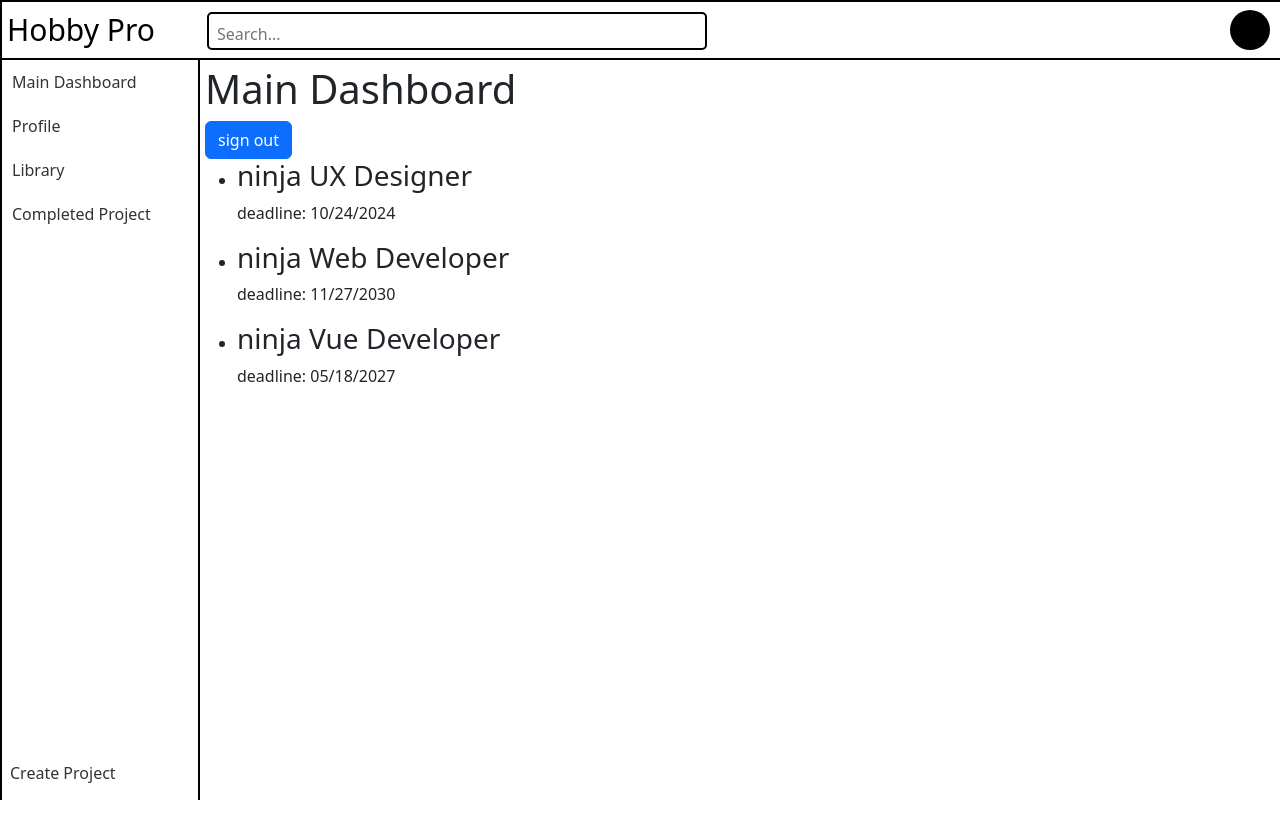
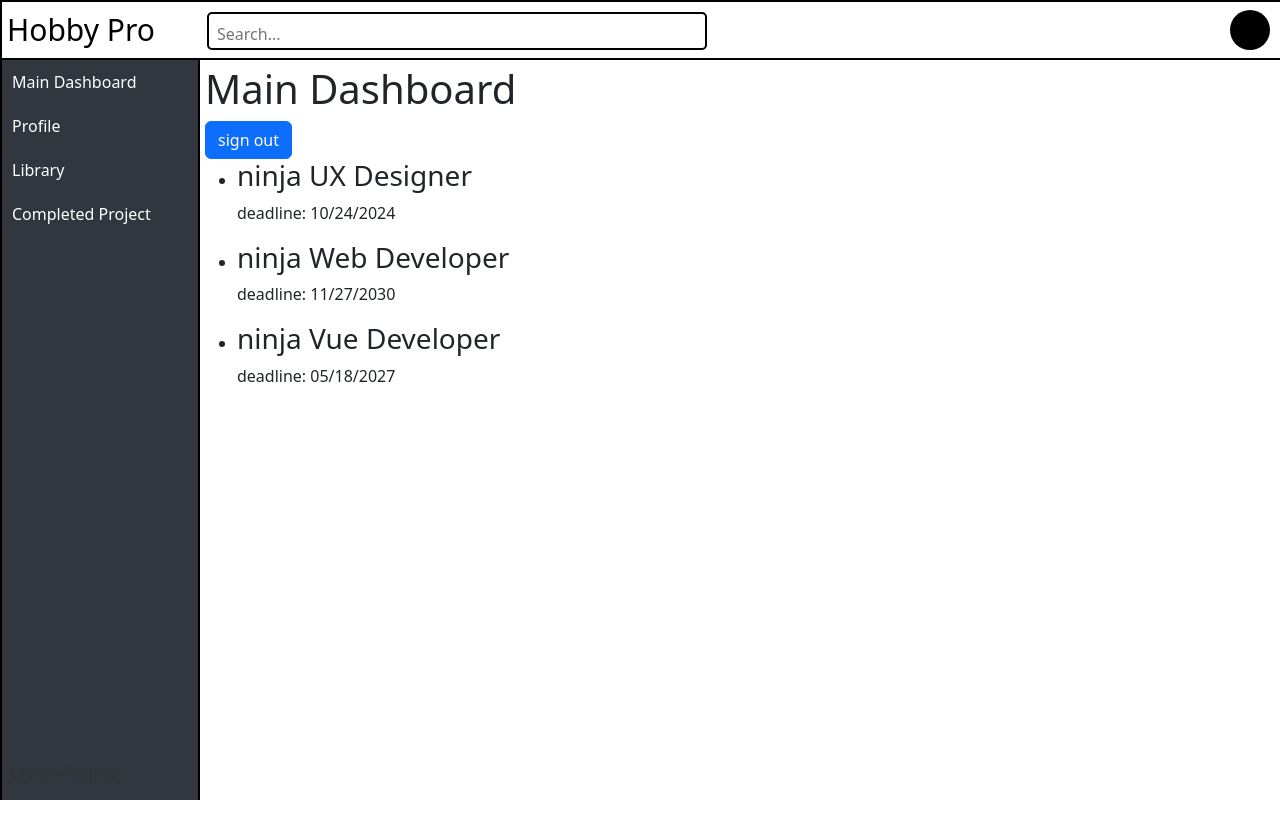
Before and after one commit to Caguilar92/HobbyPro, a Vue app in the folder HobbyPro/: page /dashboard/main in a window 1280 px wide. Shown: the top 838 px of the page. Built offline with nearby package versions, Linux system fonts and the light colour scheme; no server answers; sample sign-in values are in the browser's storage.

Commit message:
worked with color

```diff
--- a/HobbyPro/src/components/NavigationBar.vue
+++ b/HobbyPro/src/components/NavigationBar.vue
@@ -141,7 +141,7 @@ header {
 }
 
 nav {
-  background-color: #fff;
+  background-color: #31363F;
   position: fixed;
   top: 60px;
   bottom: 0;
@@ -166,11 +166,11 @@ nav ul li:hover {
 
 nav ul li a {
   text-decoration: none;
-  color: #333;
+  color: white;
 }
 
 nav ul li a:hover {
-  color: white;
+  color: black;
 }
 
 .cpButton {
--- a/HobbyPro/src/views/DashBoardView.vue
+++ b/HobbyPro/src/views/DashBoardView.vue
@@ -8,10 +8,10 @@ import NavigationBar from "@/components/NavigationBar.vue";
 
 <template>
   <div>
-    <NavigationBar/>
-  <div class="content">
+    <NavigationBar />
+    <div class="content">
       <router-view></router-view>
-  </div>
+    </div>
   </div>
 
 
```
